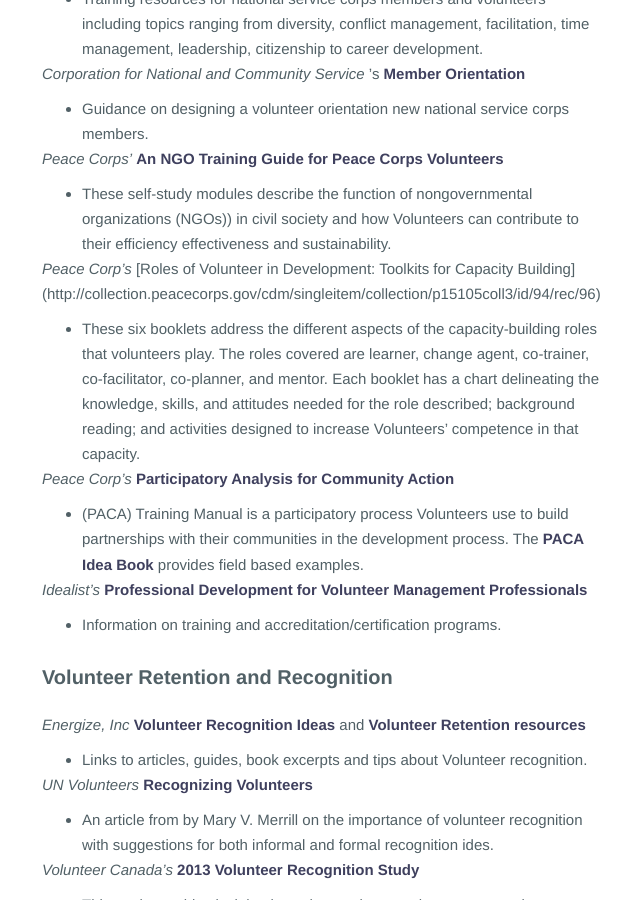
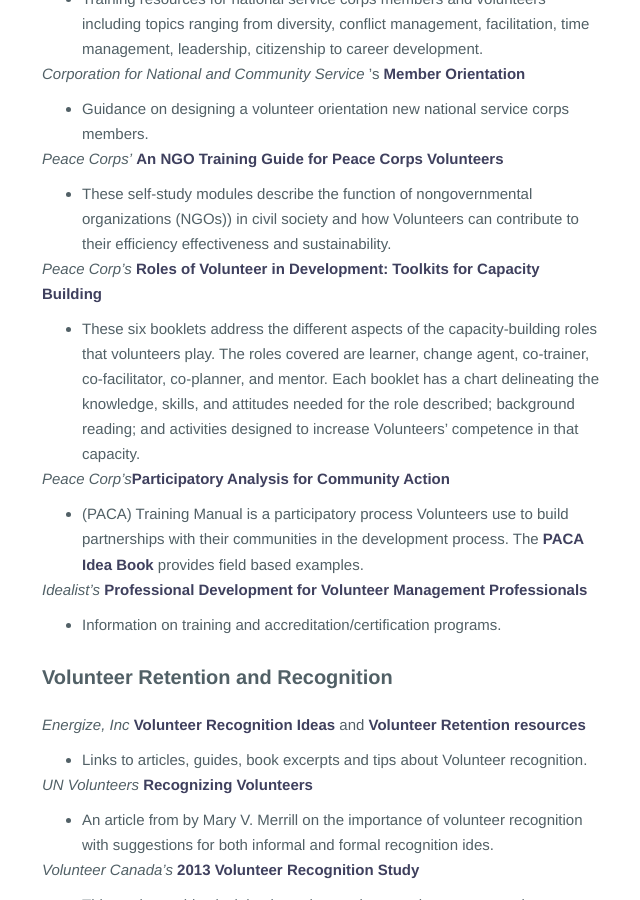
Before and after one commit to PeaceCorps/Volunteerism-Toolkit, a Jekyll site: the page built from _posts/2015-02-04-start-up.md, in a window 1280 px wide and 900 px high, scrolled down 2395 px. Shown: the whole window, without its empty margins (318-958 px from the left). Built offline with Jekyll 4.4.1, drawn with Linux system fonts in a browser that asks for light colours; Markdown is read by kramdown in place of the engine named in the settings.

Commit message:
Update 2015-02-04-start-up.md

```diff
--- a/_posts/2015-02-04-start-up.md
+++ b/_posts/2015-02-04-start-up.md
@@ -97,19 +97,18 @@
 - Guidance on designing a volunteer orientation new national service corps members.
 
 _Peace Corps'_ [An NGO Training Guide for Peace Corps Volunteers](http://collection.peacecorps.gov/cdm/singleitem/collection/p15105coll3/id/50/rec/79)
-- These self-study modules describe the function of nongovernmental organizations (NGOs)) in civil society and how Volunteers can contribute to their efficiency effectiveness and sustainability.
+* These self-study modules describe the function of nongovernmental organizations (NGOs)) in civil society and how Volunteers can contribute to their efficiency effectiveness and sustainability.
 
 _Peace Corp’s_
-        [Roles of Volunteer in Development: Toolkits for Capacity Building] (http://collection.peacecorps.gov/cdm/singleitem/collection/p15105coll3/id/94/rec/96)
-- These six booklets address the different aspects of the capacity-building roles that volunteers play. The roles covered are learner, change agent, co-trainer, co-facilitator, co-planner, and mentor. Each booklet has a chart delineating the knowledge, skills, and attitudes needed for the role described; background reading; and activities designed to increase Volunteers’ competence in that capacity.
+        [Roles of Volunteer in Development: Toolkits for Capacity Building](http://collection.peacecorps.gov/cdm/singleitem/collection/p15105coll3/id/94/rec/96)
+* These six booklets address the different aspects of the capacity-building roles that volunteers play. The roles covered are learner, change agent, co-trainer, co-facilitator, co-planner, and mentor. Each booklet has a chart delineating the knowledge, skills, and attitudes needed for the role described; background reading; and activities designed to increase Volunteers’ competence in that capacity.
 
-_Peace Corp’s_
-        [Participatory Analysis for Community Action](http://collection.peacecorps.gov/cdm/singleitem/collection/p15105coll3/id/41/rec/30)
-        <u></u>
-- (PACA) Training Manual is a participatory process Volunteers use to build partnerships with their communities in the development process. The    [PACA Idea Book](http://collection.peacecorps.gov/cdm/singleitem/collection/p15105coll3/id/60/rec/25) provides field based examples.<u></u>
+_Peace Corp’s_[Participatory Analysis for Community Action](http://collection.peacecorps.gov/cdm/singleitem/collection/p15105coll3/id/41/rec/30)
+
+* (PACA) Training Manual is a participatory process Volunteers use to build partnerships with their communities in the development process. The    [PACA Idea Book](http://collection.peacecorps.gov/cdm/singleitem/collection/p15105coll3/id/60/rec/25) provides field based examples.<u></u>
 
 _Idealist’s_ [Professional Development for Volunteer Management Professionals](http://www.idealist.org/info/VolunteerMgmt/ProfDevelopment)
--  Information on training and accreditation/certification programs.
+* Information on training and accreditation/certification programs.
 <br>
 <br>
 
```
